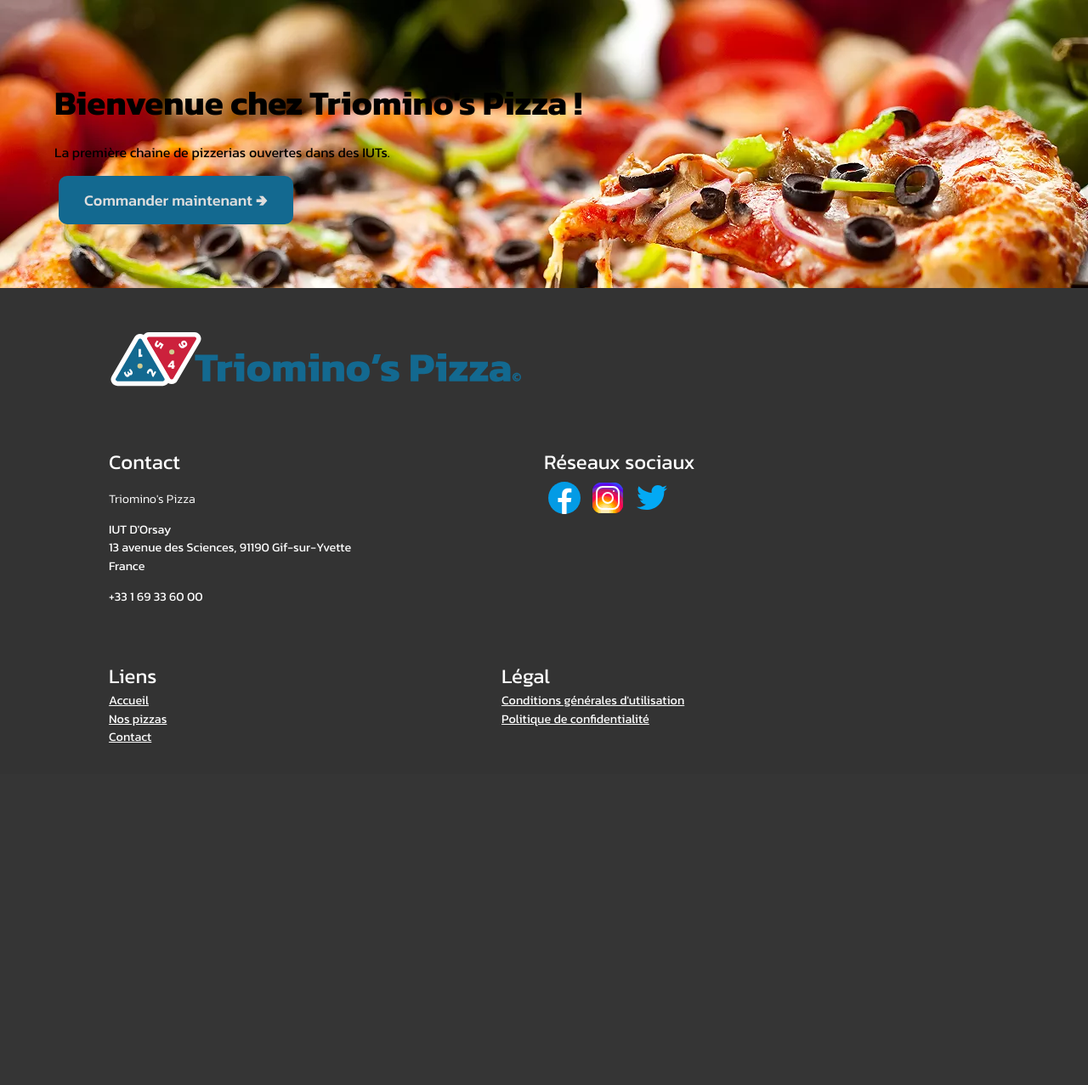
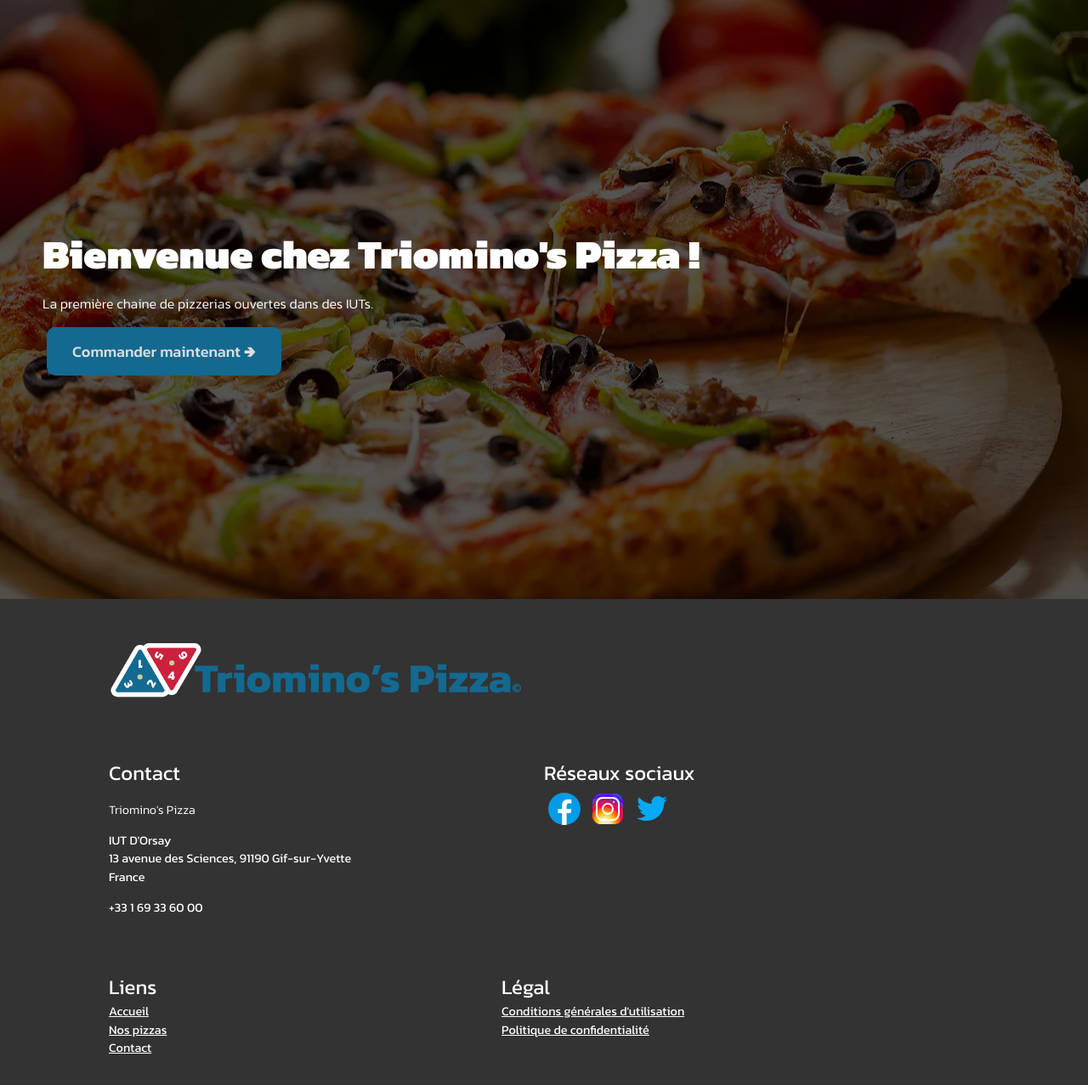
Before and after one commit to Triominos-Pizza/website, a PHP site: page /index.php in a window 1280 px wide. Shown: the part 95-1372 px from the top of the page at 85% size. Before the commit the page ends 969 px from the top, so only its background shows below. Run offline with PHP 8.4, Linux system fonts and the light colour scheme; the visitor is signed in with stand-in values (Sample User, id 1); data that the repository does not hold is empty; a stand-in replaces the project's code that opens the database connection; some libraries are stand-ins or nearby versions.

Commit message:
Add import for index.css

```diff
--- a/css/style.css
+++ b/css/style.css
@@ -10,6 +10,7 @@
 @import "./components/error.css";
 
 /* Specific pages */
+@import "./pages/index.css";
 @import "./pages/maintenance.css";
 @import "./pages/order.css";
 @import "./pages/account.css";
```
